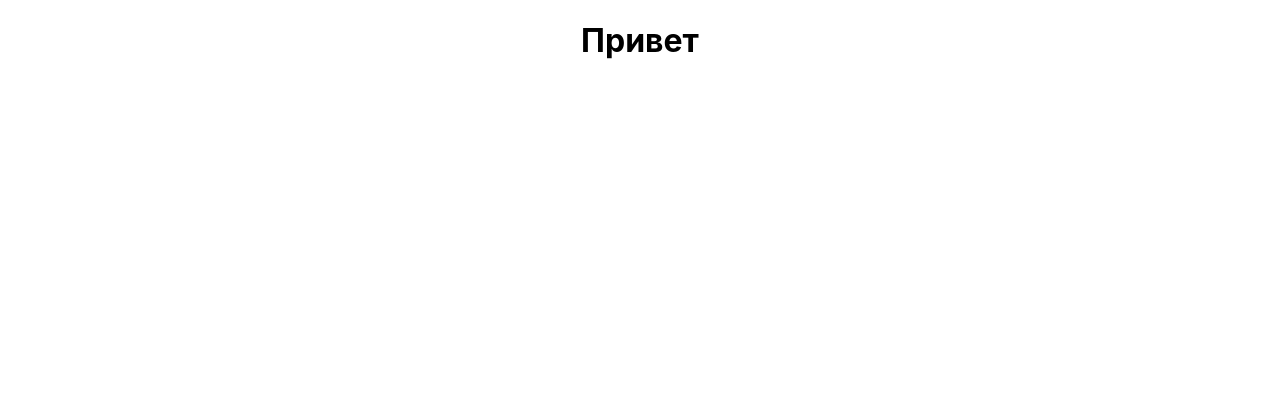
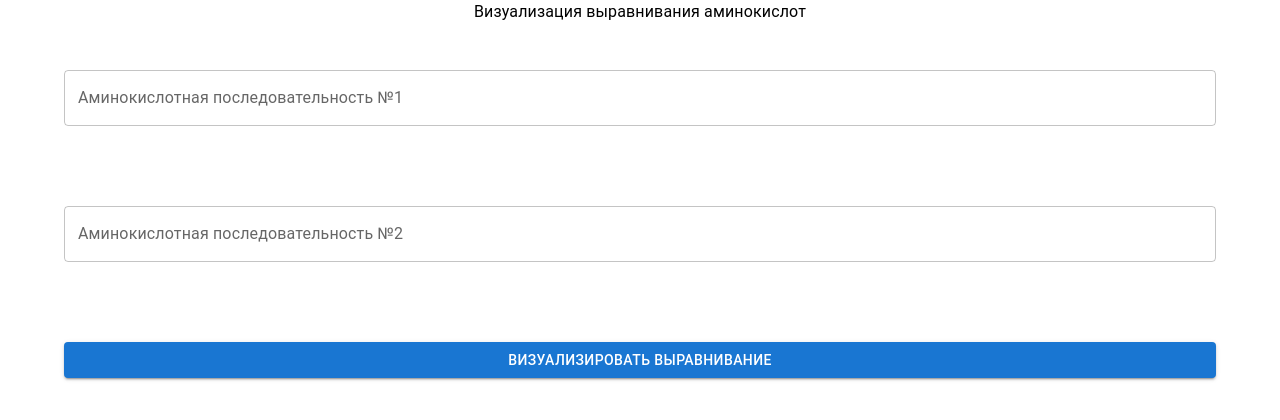
Before and after one commit to ivan-ust402/biocad-amino-aligner, a React (Create React App) app: page / in a window 1280 px wide. Shown: the top 420 px of the page. Built offline with nearby package versions, Linux system fonts and the light colour scheme.

Commit message:
biocad: add template to App.tsx

```diff
--- a/src/App.tsx
+++ b/src/App.tsx
@@ -1,10 +1,38 @@
+import { useState } from 'react';
 import './App.css';
+import { Container, Typography } from '@mui/material';
+import { InputForm } from './components/InputForm';
+import AlignedResult from './components/AlignedResult';
 
 function App() {
+  const [sequenceFirst, setSequenceFirst] = useState<string>('');
+  const [sequenceSecond, setSequenceSecond] = useState<string>('');
+
+  const handleSubmit = (seq1: string, seq2: string) => {
+    setSequenceFirst(seq1);
+    setSequenceSecond(seq2);
+  }
   return (
-    <div className="App">
-      <h1>Привет</h1>
-    </div>
+    <Container
+      sx={{
+        display: 'flex',
+        justifyContent: 'center',
+        flexDirection: 'column',
+        gap: 5,
+      }}
+    >
+      <Typography
+        component="h4"
+        gutterBottom
+        sx={{
+          textAlign: 'center',
+        }}
+      >
+        Визуализация выравнивания аминокислот
+      </Typography>
+      <InputForm onSubmit={handleSubmit}/>
+      {sequenceFirst && sequenceSecond && <AlignedResult seq1={sequenceFirst} seq2={sequenceSecond}/>}
+    </Container>
   );
 }
 
--- a/src/components/InputForm.tsx
+++ b/src/components/InputForm.tsx
@@ -1,5 +1,5 @@
 import { Box, Button, TextField } from '@mui/material';
-import React, { useState } from 'react'
+import React from 'react'
 import { useForm } from 'react-hook-form';
 
 interface InputFormProps {
@@ -11,7 +11,7 @@ export const InputForm = ({onSubmit}: InputFormProps) => {
   const {register, handleSubmit, formState: { errors }, watch} = useForm();
   const watchSequenceFirst = watch('seq1');
   const watchSequenceSecond = watch('seq2');
-  const isLengthEqual = watchSequenceFirst?.length === watchSequenceSecond.length;
+  const isLengthEqual = watchSequenceFirst?.length === watchSequenceSecond?.length;
   const errorFirstCondition = !!errors.seq1;
   const errorSecondCondition = !!errors.seq2 || (watchSequenceFirst && watchSequenceSecond && !isLengthEqual);
   const helperTextForFirstTextArea = errors.seq1
@@ -28,7 +28,6 @@ export const InputForm = ({onSubmit}: InputFormProps) => {
       onSubmit(data.seq1.toUpperCase(), data.seq2.toUpperCase());
     }
   }
-
 
   return (
     <Box
```
